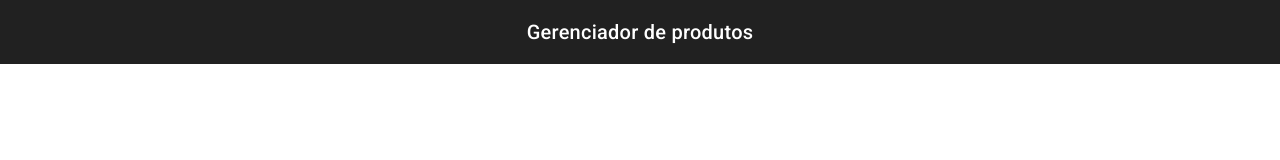
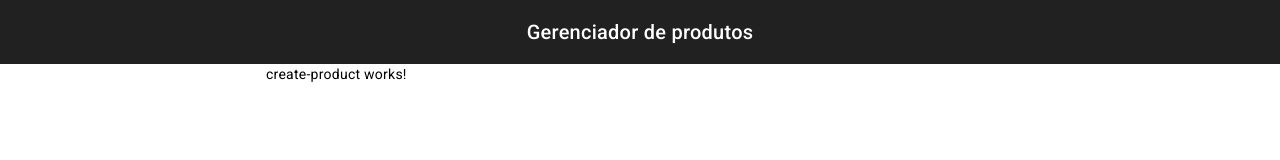
Before and after one commit to CleytonLu/product-store, an Angular app: page /create-product in a window 1280 px wide. Before the commit this address led to /. Shown: the top 160 px of the page. Built offline with nearby package versions, Linux system fonts and the light colour scheme.

Commit message:
feat: criação de rota e carregamento do componente via leazing load

```diff
--- a/src/app/app.routes.ts
+++ b/src/app/app.routes.ts
@@ -7,4 +7,11 @@ export const routes: Routes = [
     component: ListComponent,
     title: 'Lista de produtos',
   },
+  {
+    path: 'create-product',
+    loadComponent: () =>
+      import('./components/create-product/create-product.component').then(
+        (m) => m.CreateProductComponent
+      ),
+  },
 ];
--- /dev/null
+++ b/src/app/components/create-product/create-product.component.html
@@ -0,0 +1 @@
+<p>create-product works!</p>
--- a/src/app/components/index.ts
+++ b/src/app/components/index.ts
@@ -1,2 +1,3 @@
 export * from './header/header.component';
 export * from "./list/list.component"
+export * from "./create-product/create-product.component"
```
Also changed, not shown: src/app/components/create-product/create-product.component.ts (added, +12 -0 lines), src/app/components/create-product/create-product.component.scss (added).
